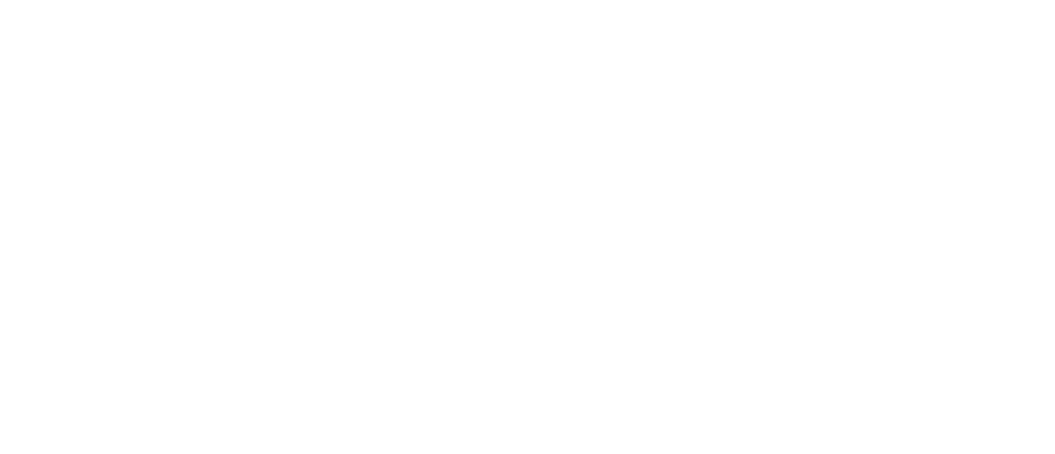
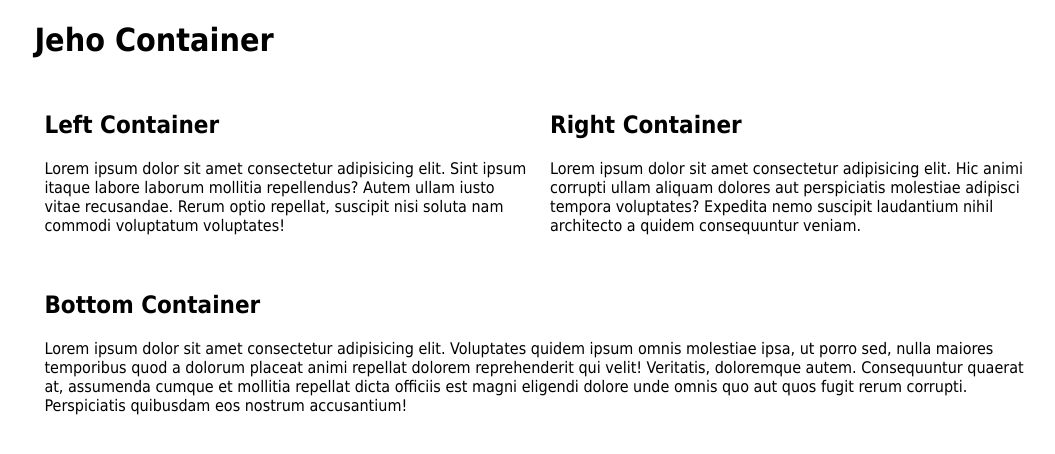
Before and after one commit to BhoiDanny/Project--Jeho, a plain HTML site: page index.html in a window 1280 px wide. Shown: the whole page, without its empty margins (100-1155 px from the left). Drawn offline with Linux system fonts and the light colour scheme.

Commit message:
Centering a Div

```diff
--- a/index.html
+++ b/index.html
@@ -8,7 +8,29 @@
 </head>
 <body>
     <div class="container">
+        <h1>Jeho Container</h1>
+        <div class="left-container">
+            <h2>Left Container</h2>
+            <p>
+                Lorem ipsum dolor sit amet consectetur adipisicing elit.
+                Sint ipsum itaque labore laborum mollitia repellendus? Autem ullam iusto vitae recusandae. Rerum optio repellat, suscipit nisi soluta nam commodi voluptatum voluptates!
+            </p>
+        </div>
+        <div class="right-container">
+            <h2>Right Container</h2>
+            <p>
+                Lorem ipsum dolor sit amet consectetur adipisicing elit. Hic animi corrupti ullam aliquam dolores aut perspiciatis molestiae adipisci tempora voluptates? Expedita nemo suscipit laudantium nihil architecto a quidem consequuntur veniam.
+            </p>
+        </div>
+        <div class="clearfloat"></div>
 
+        <div class="bottom-container">
+            <h2>Bottom Container</h2>
+            <p>
+                Lorem ipsum dolor sit amet consectetur adipisicing elit. Voluptates quidem ipsum omnis molestiae ipsa, ut porro sed, nulla maiores temporibus quod a dolorum placeat animi repellat dolorem reprehenderit qui velit!
+                Veritatis, doloremque autem. Consequuntur quaerat at, assumenda cumque et mollitia repellat dicta officiis est magni eligendi dolore unde omnis quo aut quos fugit rerum corrupti. Perspiciatis quibusdam eos nostrum accusantium!
+            </p>
+        </div>
     </div>
 </body>
 </html>
--- a/styles/style.css
+++ b/styles/style.css
@@ -0,0 +1,33 @@
+* {
+    box-sizing: border-box;
+    font-family: "Tahoma", sans-serif;
+}
+
+.container {
+    width: 80%;
+    /* border: 1px solid black; */
+    margin: 0 auto;
+}
+
+.left-container {
+    float: left;
+    width: 50%;
+    /* border: 1px solid red; */
+    padding: 10px;
+}
+
+.right-container {
+    float: left;
+    width: 50%;
+    /* border: 1px solid blue; */
+    padding: 10px;
+}
+
+.bottom-container {
+    /* border: 1px solid yellowgreen; */
+    padding: 10px;
+}
+
+.clearfloat {
+    clear: both;
+}
```
